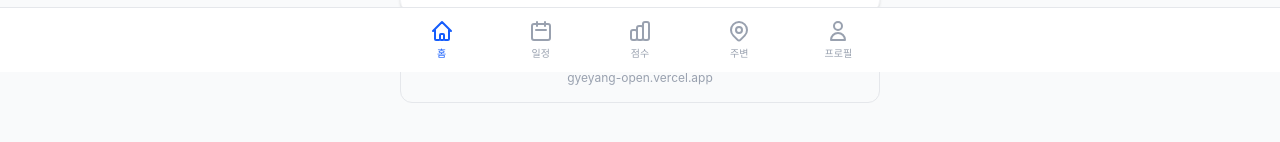
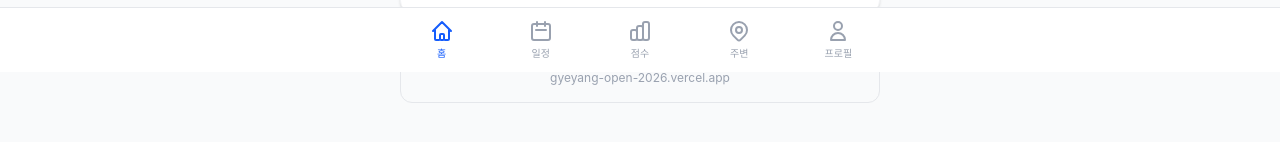
Before and after one commit to arico-archery/gyeyang-open-2026, a Next.js app: page /app in a window 1280 px wide. Shown: the part 728-870 px from the top of the page. Built offline with nearby package versions, Linux system fonts and the light colour scheme; no server answers; the database is empty.

Commit message:
fix: update website link, add back buttons to schedule/scores/nearby

```diff
--- a/src/app/app/page.tsx
+++ b/src/app/app/page.tsx
@@ -185,13 +185,13 @@ export default function AppHome() {
 
       {/* Website Link */}
       <a
-        href="https://gyeyang-open.vercel.app"
+        href="https://gyeyang-open-2026.vercel.app/"
         target="_blank"
         rel="noopener noreferrer"
         className="block bg-gray-50 rounded-xl border border-gray-200 p-4 text-center hover:bg-gray-100 transition-colors mb-4"
       >
         <p className="text-sm font-medium text-gray-700">{t("공식 웹사이트 방문", "Visit Official Website")}</p>
-        <p className="text-xs text-gray-400 mt-1">gyeyang-open.vercel.app</p>
+        <p className="text-xs text-gray-400 mt-1">gyeyang-open-2026.vercel.app</p>
       </a>
 
       {/* Admin Link */}
```
